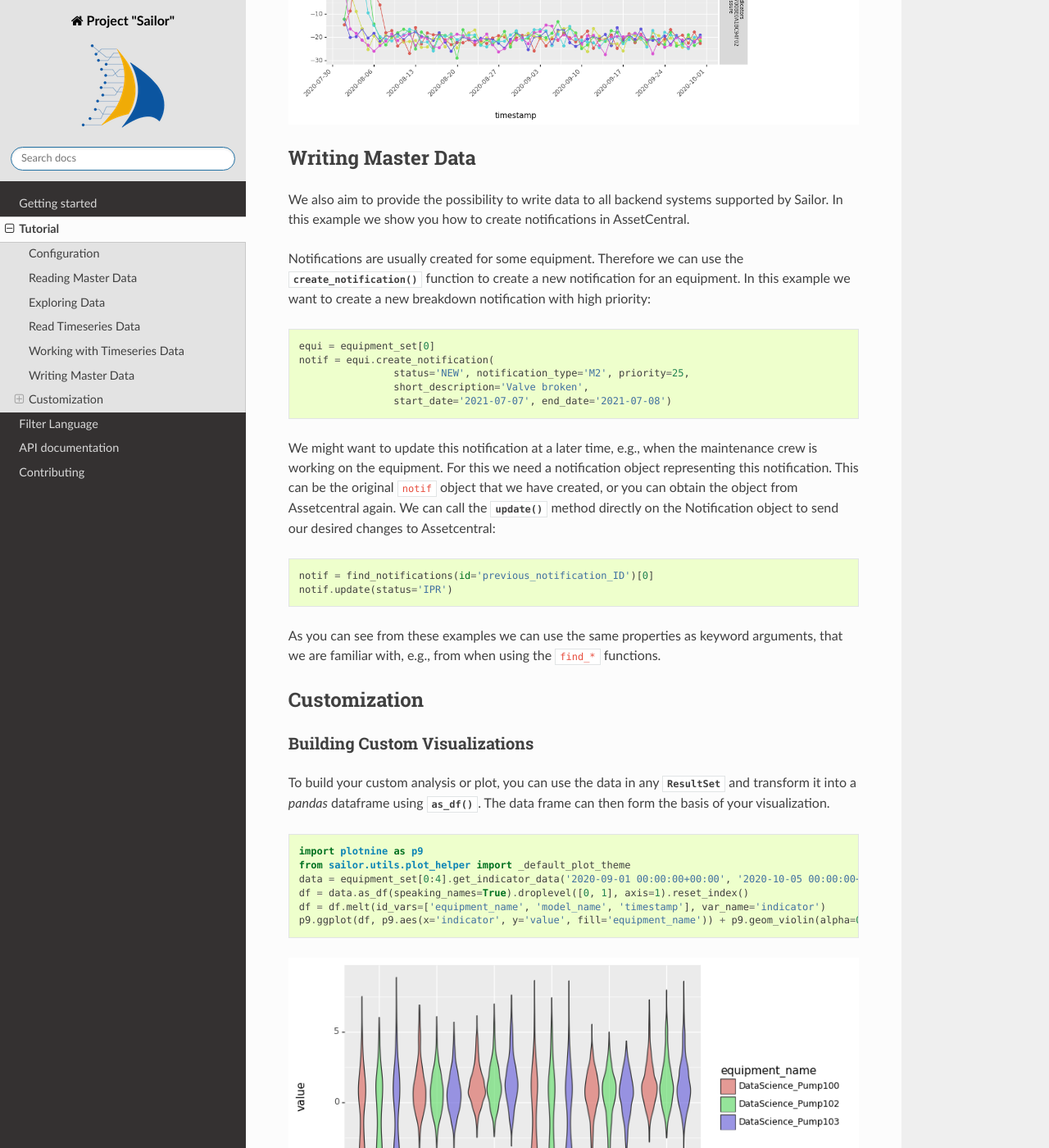
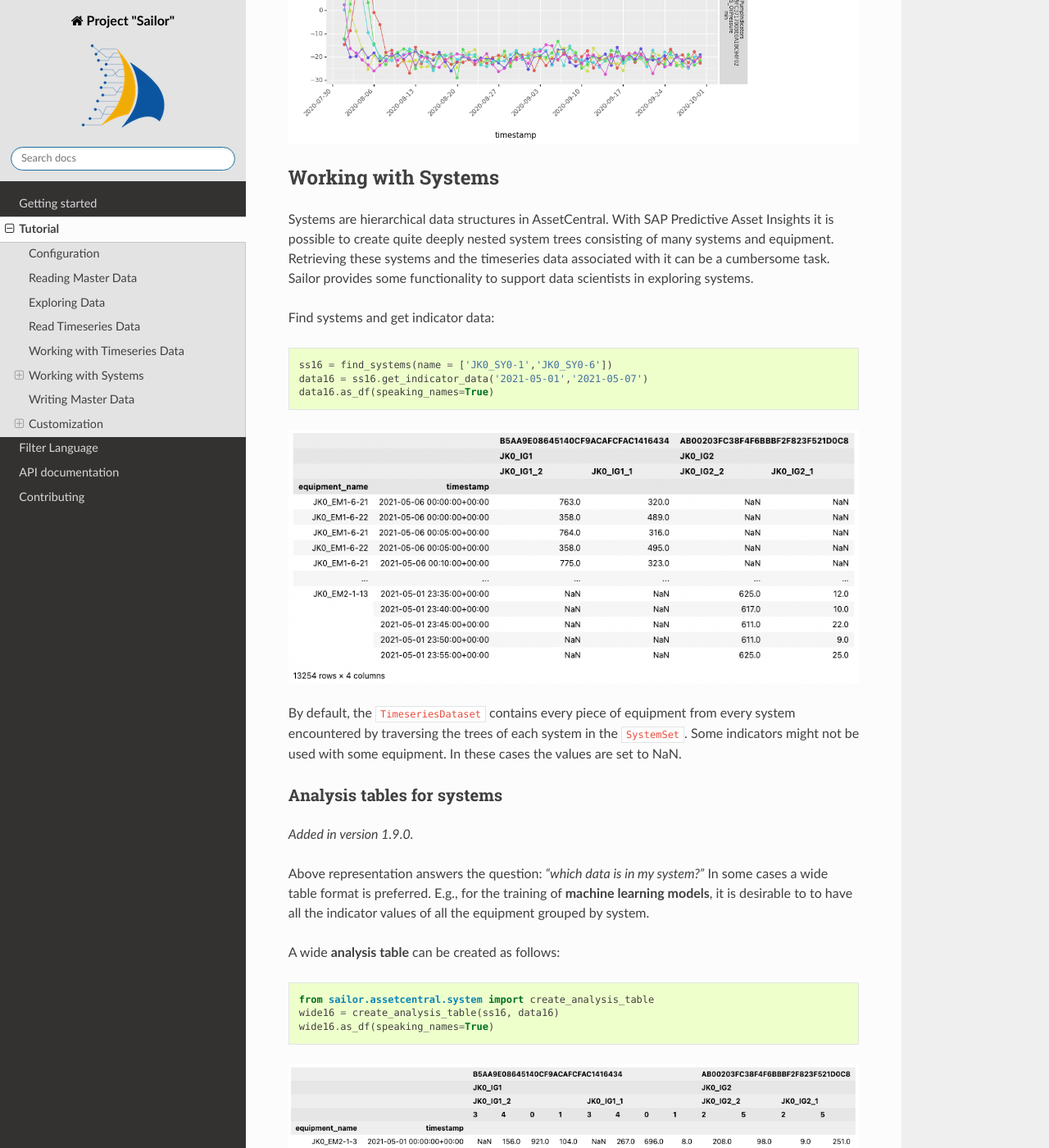
Before and after one commit to SAP/project-sailor, a Sphinx documentation site: the page built from docs/tutorial.rst, in a window 1280 px wide and 1400 px high, scrolled down 9070 px. Shown: the whole window at 82% size. Built offline with Sphinx 7.4.7 and the Read the Docs theme 2.0.0, drawn with Linux system fonts in a browser that asks for light colours; some of the changed text lies outside the part shown.

Commit message:
Add tutorial for analysis tables (systems) (#112)
This commit adds a tutorial for the previously submitted feature:
"Analysis tables for systems with hierarchical structure."

```diff
--- a/docs/tutorial.rst
+++ b/docs/tutorial.rst
@@ -12,6 +12,7 @@
 - :ref:`Explore and visualize master data <how_to_explore_data>`
 - :ref:`Read timeseries data from SAP IoT <how_to_read_timeseries>`
 - :ref:`Use the TimeseriesDataset <how_to_work_with_data>`
+- :ref:`Working with Systems <working_with_systems>`
 - :ref:`Create and update master data <how_to_write_master_data>`
 - :ref:`Build custom plots on the extracted data <how_to_custom_plot>`
 - :ref:`Build a machine learning model on the extracted data <how_to_model>`
@@ -250,6 +251,50 @@
 .. image:: _static/data_plot.png
 
 
+
+.. _working_with_systems:
+
+Working with Systems
+====================
+Systems are hierarchical data structures in AssetCentral. With SAP Predictive Asset Insights it is possible to create quite
+deeply nested system trees consisting of many systems and equipment. Retrieving these systems and the timeseries data
+associated with it can be a cumbersome task. Sailor provides some functionality to support data scientists in exploring systems.
+
+Find systems and get indicator data::
+
+    ss16 = find_systems(name = ['JK0_SY0-1','JK0_SY0-6'])
+    data16 = ss16.get_indicator_data('2021-05-01','2021-05-07')
+    data16.as_df(speaking_names=True)
+
+.. image:: _static/systemset_indicator_data.png
+
+By default, the ``TimeseriesDataset`` contains every piece of equipment from every system encountered by traversing the trees of each system in the ``SystemSet``.
+Some indicators might not be used with some equipment. In these cases the values are set to NaN.
+
+Analysis tables for systems
+---------------------------
+.. versionadded:: 1.9.0
+
+Above representation answers the question: *"which data is in my system?"* In some cases a wide table format is preferred.
+E.g., for the training of **machine learning models**, it is desirable to to have all the indicator values of all the equipment grouped by system.
+
+A wide **analysis table** can be created as follows::
+
+    from sailor.assetcentral.system import create_analysis_table
+    wide16 = create_analysis_table(ss16, data16)
+    wide16.as_df(speaking_names=True)
+
+.. image:: _static/systemset_analysis_table.png
+
+In a wide analysis table, all the information for a system and a timestamp is represented in a single row.
+Since one indicator can be assigned to multiple pieces of equipment, a uniquely numbered column is used to distinguish
+between the indicator instances that are created by such assignments. This number is unique within a single analysis table.
+
+Each system is represented by a so called *leading equipment* as the ``equipment_name``. Find the leading equipment for each system
+by calling ``get_leading_equipment()`` on the ``SystemSet``.
+
+
+
 .. _how_to_write_master_data:
 
 Writing Master Data
```
Also changed, not shown: docs/_static/systemset_analysis_table.png (added), docs/_static/systemset_indicator_data.png (added), 1 other file.
